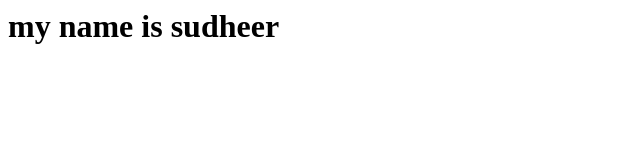
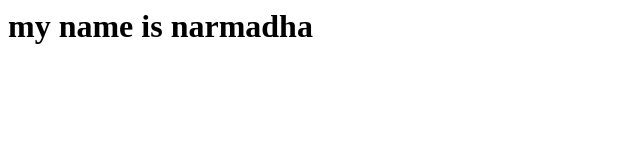
Before and after one commit to sudheer307/sudheer1.github.io, a plain HTML site: page index.html in a window 1280 px wide. Shown: the whole page, without its empty margins (0-640 px from the left). Drawn offline with Linux system fonts and the light colour scheme.

Commit message:
Update index.html

```diff
--- a/index.html
+++ b/index.html
@@ -1 +1 @@
-<h1> my name is sudheer </h1>
+<h1> my name is narmadha </h1>
```
